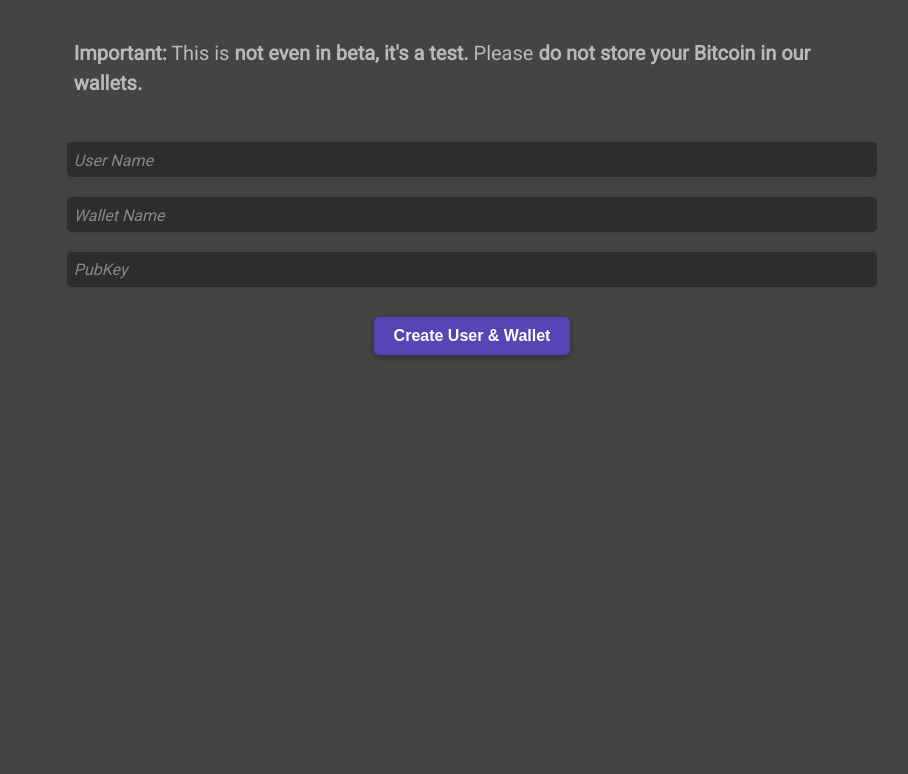
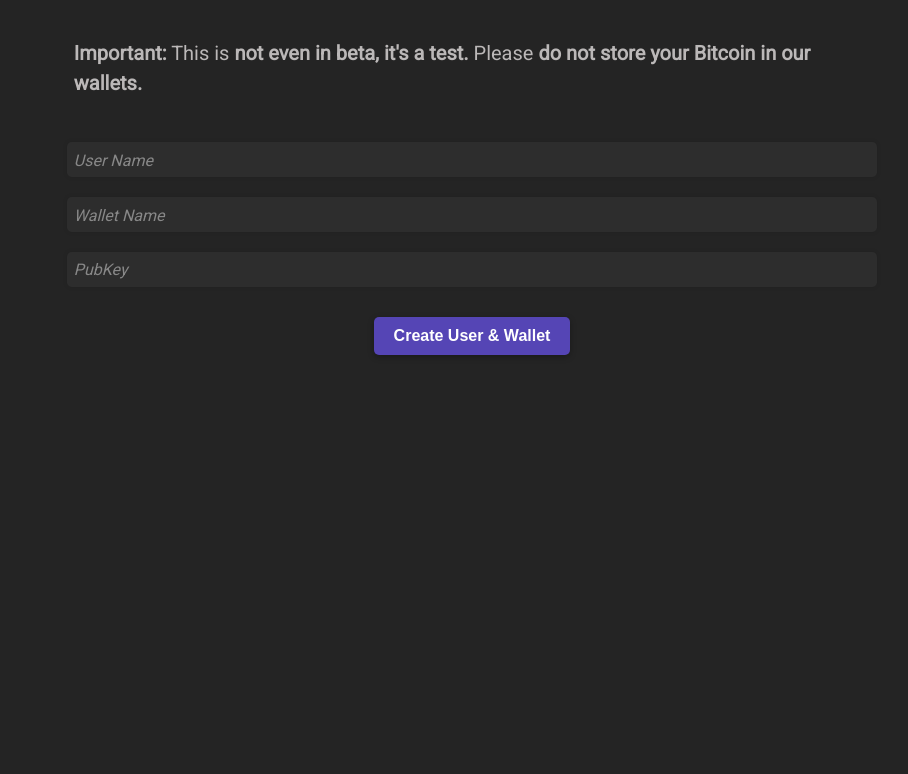
Before and after one commit to iefanx/zapit-signup, a website: page public/index.html in a window 1280 px wide. Shown: the part 56-830 px from the top of the page, without its empty margins (168-1076 px from the left). Drawn offline with Linux system fonts and the light colour scheme.

Commit message:
Update style.css

```diff
--- a/public/style.css
+++ b/public/style.css
@@ -3,7 +3,7 @@ html, body {
   }
 
   body {
-    background: #444;
+    background: #242424;
     font-size: 100%;
     font-family: Georgia, serif;
 
```
